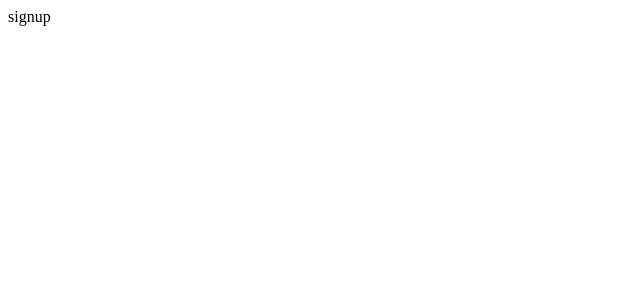
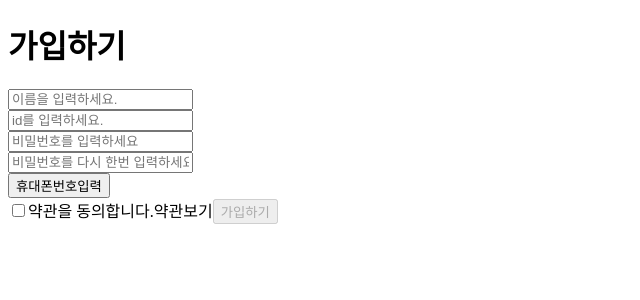
Before and after one commit to jaeseok-go/Komenta, a Vue app in the folder fe/: page /signup in a window 1280 px wide. Shown: the top 300 px of the page, without its empty margins (0-640 px from the left). Built offline with nearby package versions, Linux system fonts and the light colour scheme.

Commit message:
feature/FE/signup-signupform

```diff
--- a/fe/src/components/SignupForm.vue
+++ b/fe/src/components/SignupForm.vue
@@ -1,67 +1,108 @@
 <template>
     <div>
-        <!-- <h1>가입하기</h1>
+        <h1>가입하기</h1>
+        <p>{{ logMessage }}</p>
         <form @submit.prevent="submitSignup">
             <div>
                 <div>
                     <div>
                         <input
                         v-model="username"
-                        id="nickname"
                         placeholder="이름을 입력하세요."
-                        type="text" />
+                        type="text" >
                     </div>
 
                     <div>
                         <input
-                        v-model="email"
-                        id="email"
-                        placeholder="이메일을 입력하세요."
+                        v-model="userId"
+                        placeholder="id를 입력하세요."
                         type="text"
-                        autocapitalize="off"/>
+                        autocapitalize="off">
                     </div>
 
                     <div>
                         <input
                         v-model="password"
-                        id="password"
-                        :type="passwordType"
-                        placeholder="비밀번호를 입력하세요." />
+                        type="passdword"
+                        placeholder="비밀번호를 입력하세요"
+                        >
                     </div>
 
                     <div>
                         <input
                         v-model="passwordConfirm"
-                        :type="passwordConfirmType"
-                        id="password-confirm"
+                        :type="password"
                         placeholder="비밀번호를 다시 한번 입력하세요."
-                        />
+                        >
                     </div>
+
+                    <button>휴대폰번호입력</button>
+
                 </div>
 
                 <label>
-                    <input v-model="isTerm" type="checkbox" id="term" />
+                    <input v-model="isTerm" type="checkbox" id="term" >
                     <span>약관을 동의합니다.</span>
                 </label>
                 <span @click="termPopup=true">약관보기</span>
                 <button
                 :disabled="isSignupDisabled"
                 @click= "signupComplete"
-                >가입하기</button> -->
-            <!-- </div>
-        </form> -->
+                >가입하기</button>
+            </div>
+        </form>
     </div>
 </template>
 
 <script>
+// password,email유효성검사
+import { validateEmail, validatePassword } from '@/utils/validations';
+
+
+
 export default {
-    name: 'SignupForm',
-    components: {
+    data() {
+        return {
+            userId:"",
+            password: "",
+            passwordConfirm: "",
+            username:"",
+            userPhoneNumber: "",
+            isTerm:"",
+            termPopup: false,
 
+            logMessage:"",
+        };
     },
-};
+    computed : {
+        isSignupDisabled (){
+        if (!validateEmail(this.userId) || !this.username || !validatePassword(this.password) || !this.passwordConfirm || !this.isTerm) {
+        return true
+        }
+        return false
+        }
+    },
+    methods: {
+        submitSignup() {
+            // const userData = {
+            //     username: this.username,
+            //     password: this.password,
+            //     nickname: this.nickname,
+            //     userPhoneNumber : this.userPhoneNumber,
+            // },
+            this.logMessage = `${this.username}님이 가입되었습니다`;
+            this.initForm()
+
+        },
+        signupComplete() {
+        console.log("회원가입완료!")
+        this.$router.push("/login");
+        },
+        initForm() {
+            this.username = '';
+            this.password = '';
+            this.nickname = '';
+        }
+    },
+}
 </script>
-
-<style lang="scss" scoped>
-
-</style>
--- a/fe/src/stores/index.js
+++ b/fe/src/stores/index.js
@@ -7,8 +7,12 @@ import Vuex from 'vuex';
 Vue.use(Vuex);
 
 export default new Vuex.Store({
-    // state,
-    // mutations,
-    // getters,
-    // actions
+    state:{
+        userId:"",
+        password: "",
+        passwordConfirm: "",
+        username:"",
+        nickName: "",
+        userPhoneNumber: "",
+    }
 });
--- a/fe/src/utils/validations.js
+++ b/fe/src/utils/validations.js
@@ -1,8 +1,8 @@
-function validateEmail(email) {
+export function validateEmail(email) {
     var re = /^(([^<>()[\]\\.,;:\s@"]+(\.[^<>()[\]\\.,;:\s@"]+)*)|(".+"))@((\[[0-9]{1,3}\.[0-9]{1,3}\.[0-9]{1,3}\.[0-9]{1,3}\])|(([a-zA-Z\-0-9]+\.)+[a-zA-Z]{2,}))$/;
     return re.test(String(email).toLowerCase());
   }
 
-  export function validatePassword(value) {
-    return value.length >= 8;
-  }
+export function validatePassword(value) {
+  return value.length >= 8;
+}
--- a/fe/src/views/user/Signup.vue
+++ b/fe/src/views/user/Signup.vue
@@ -1,6 +1,5 @@
 <template>
 	<div>
-		<div>signup</div>
 		<SignupForm></SignupForm>
 	</div>
 </template>
```
